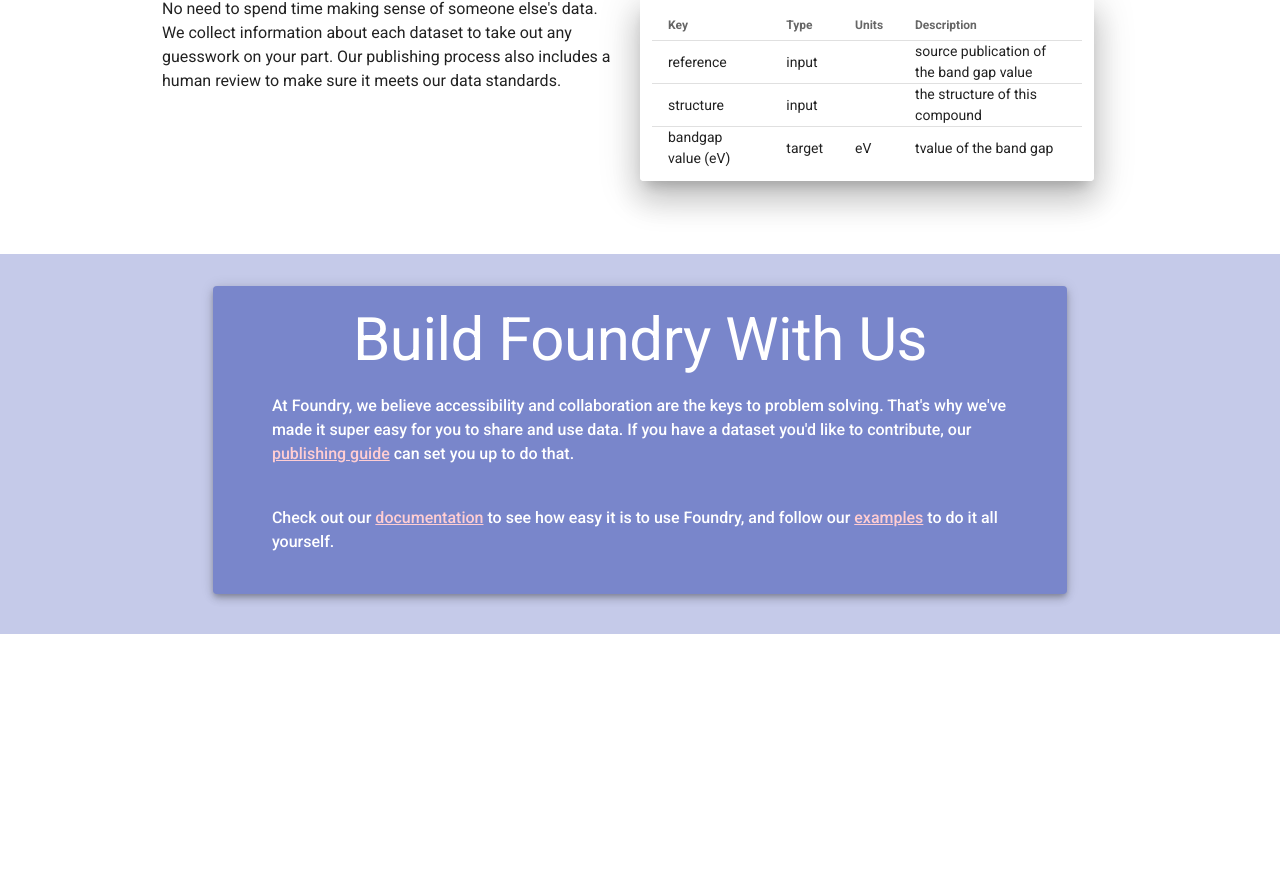
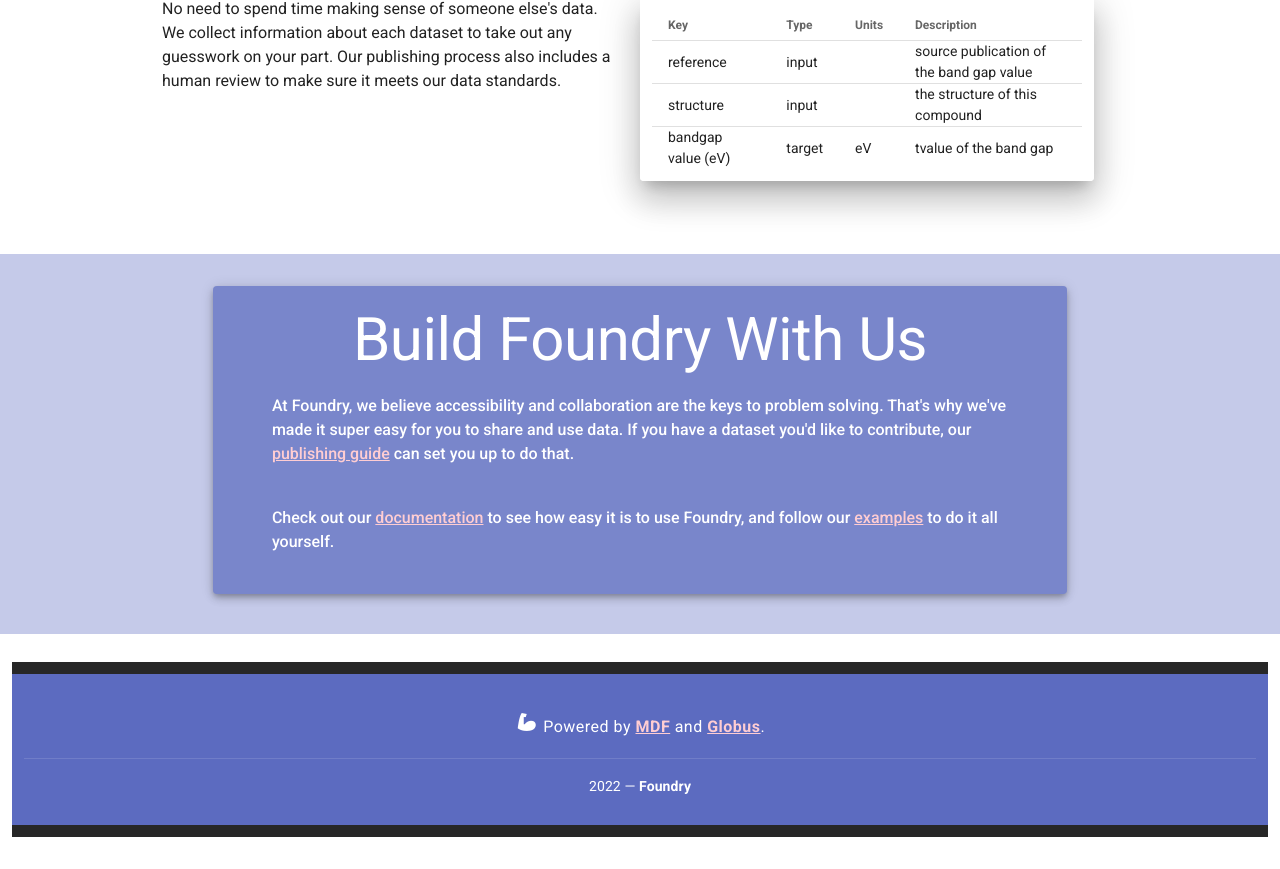
Before and after one commit to muchanem/foundry, a Vue app: page /#/ in a window 1280 px wide. Shown: the part 1350-2219 px from the top of the page. Before the commit the page ends 2004 px from the top, so only its background shows below. Built offline with nearby package versions, Linux system fonts and the light colour scheme.

Commit message:
footer first draft before images

```diff
--- a/src/views/Home.vue
+++ b/src/views/Home.vue
@@ -27,7 +27,8 @@
         </a>
       </v-card>
       <v-card elevation="3" outlined class="mx-auto col-md-5 col-12 my-6 text-center">
-        <a href="https://ai-materials-and-chemistry.gitbook.io/foundry/publishing/publishing-datasets" target="blank" class="text-decoration-none">
+        <a href="https://ai-materials-and-chemistry.gitbook.io/foundry/publishing/publishing-datasets" target="blank"
+          class="text-decoration-none">
           <h1 class="display-2"><i class="mdi mdi-chart-bar-stacked red--text text--lighten-3"></i></h1>
 
           <v-card-title class="justify-center grey--text text--darken-4">Add your dataset</v-card-title>
@@ -162,6 +163,24 @@
         </p>
       </v-sheet>
     </v-row>
+    <v-footer dark padless class="col-12 mx-0 px-0 mt-10">
+      <v-card flat tile class="col-12 indigo lighten-1 white--text text-center">
+        <v-card-text class="col-md-8 col-11">
+
+        </v-card-text>
+
+        <v-card-text class="white--text pt-0 col-md-8 col-11 mx-auto text-body-1">
+          <v-icon class="pb-3">mdi-arm-flex</v-icon> Powered by <a class="red--text text--lighten-4 font-weight-bold" href="https://materialsdatafacility.org/" target="blank">MDF</a> and <a
+          class="red--text text--lighten-4 font-weight-bold" href="https://www.globus.org/" target="blank">Globus</a>.
+        </v-card-text>
+
+        <v-divider></v-divider>
+
+        <v-card-text class="white--text">
+          {{ new Date().getFullYear() }} — <strong>Foundry</strong>
+        </v-card-text>
+      </v-card>
+    </v-footer>
 
   </div>
 </template>
```
